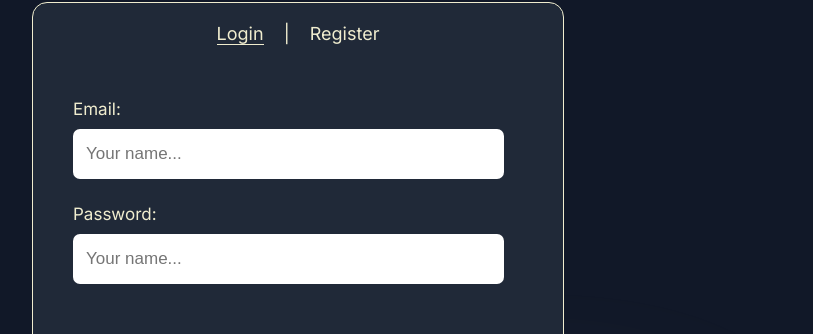
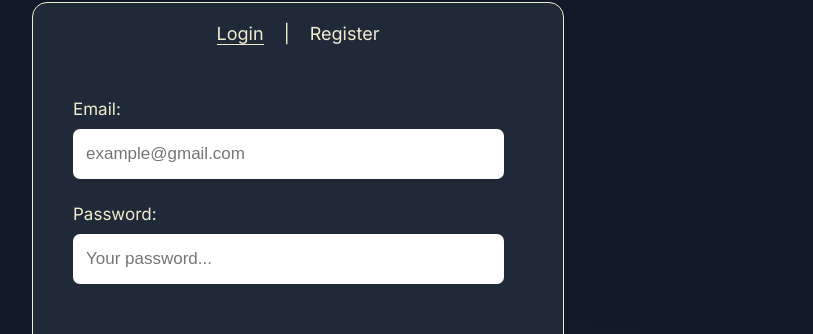
Before and after one commit to RadyaI/polling, a React (Vite) app: page /auth in a window 1280 px wide. Shown: the part 62-396 px from the top of the page, without its empty margins (342-1155 px from the left). Built offline with nearby package versions, Linux system fonts and the light colour scheme; no server answers.

Commit message:
Login register with email & password

```diff
--- a/src/pages/auth.jsx
+++ b/src/pages/auth.jsx
@@ -1,7 +1,7 @@
 import { useEffect, useState } from "react"
 import styled from "styled-components"
 import googleIcon from '../assets/google.svg'
-import { GoogleAuthProvider, onAuthStateChanged, signInWithPopup } from "firebase/auth"
+import { createUserWithEmailAndPassword, GoogleAuthProvider, onAuthStateChanged, signInWithEmailAndPassword, signInWithPopup } from "firebase/auth"
 import { auth } from "../config/firebase"
 import Cookie from "js-cookie"
 import { useNavigate } from "react-router-dom"
@@ -10,13 +10,24 @@ export function Auth() {
 
     const router = useNavigate()
     const [option, setOption] = useState("Login")
+    const [name, setName] = useState("")
+    const [email, setEmail] = useState("")
+    const [password, setPassword] = useState("")
 
     async function loginEmail() {
-
+        try {
+            await signInWithEmailAndPassword(auth, email, password)
+        } catch (error) {
+            console.log(error.message)
+        }
     }
 
     async function register() {
-
+        try {
+            await createUserWithEmailAndPassword(auth, email, password)
+        } catch (error) {
+            console.log(error.message)
+        }
     }
 
     async function googleLogin() {
@@ -56,20 +67,20 @@ export function Auth() {
                     <div className="form">
                         {option === 'Register' && (<div className="input-control">
                             <label>Name: </label>
-                            <input type="text" className="input" placeholder="Your name..." />
+                            <input type="text" value={name} onChange={(e) => setName(e.target.value)} className="input" placeholder="Your name..." />
                         </div>)}
                         <div className="input-control">
                             <label>Email: </label>
-                            <input type="text" className="input" placeholder="Your name..." />
+                            <input type="text" value={email} onChange={(e) => setEmail(e.target.value)} className="input" placeholder="example@gmail.com" />
                         </div>
                         <div className="input-control">
                             <label>Password: </label>
-                            <input type="text" className="input" placeholder="Your name..." />
+                            <input type="password" value={password} onChange={(e) => setPassword(e.target.value)} className="input" placeholder="Your password..." />
                         </div>
                     </div>
                     <div className="button">
-                        {option === "Login" && (<button>{option}</button>)}
-                        {option === "Register" && (<button>{option}</button>)}
+                        {option === "Login" && (<button onClick={() => loginEmail()}>{option}</button>)}
+                        {option === "Register" && (<button onClick={() => register()}>{option}</button>)}
                         <button onClick={() => googleLogin()}><img src={googleIcon} alt="google" /></button>
                     </div>
                 </Card>
```
